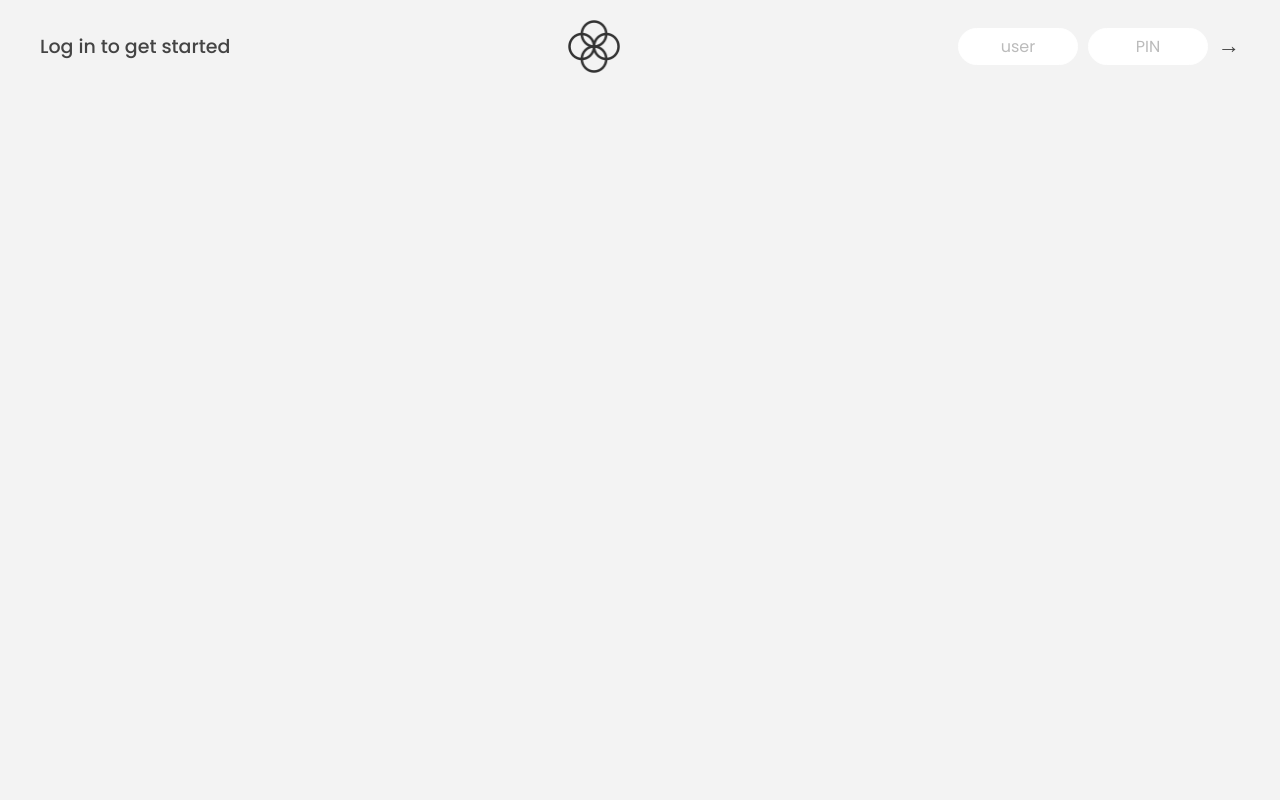
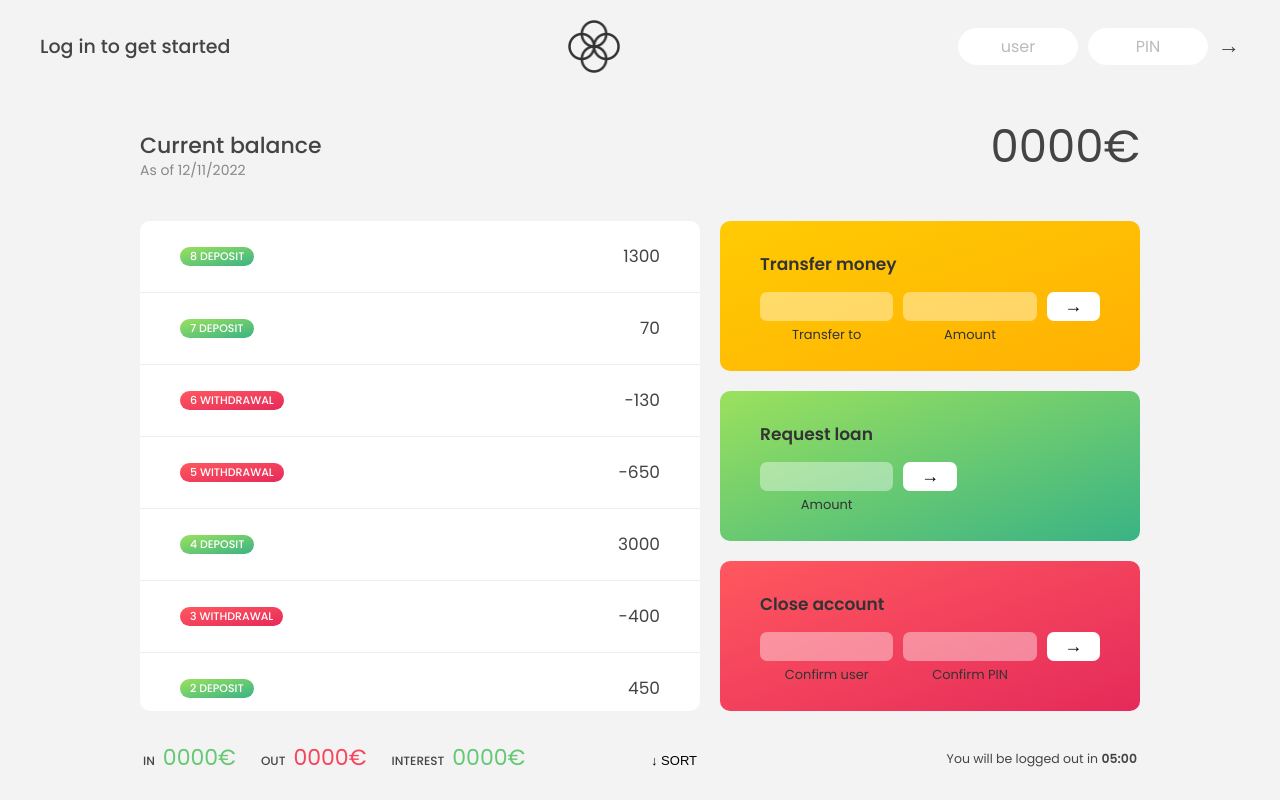
Before and after one commit to ElenaCherpakova/JS-Bankist, a plain HTML site: page index.html in a window 1280 px wide. Drawn offline with Linux system fonts and the light colour scheme.

Commit message:
display all movements

```diff
--- a/index.html
+++ b/index.html
@@ -42,7 +42,7 @@
         <div>
           <p class="balance__label">Current balance</p>
           <p class="balance__date">
-            As of <span class="date">05/03/2037</span>
+            As of <span class="date">12/11/2022</span>
           </p>
         </div>
         <p class="balance__value">0000€</p>
--- a/script.js
+++ b/script.js
@@ -61,8 +61,20 @@ const inputLoanAmount = document.querySelector('.form__input--loan-amount');
 const inputCloseUsername = document.querySelector('.form__input--user');
 const inputClosePin = document.querySelector('.form__input--pin');
 
-/////////////////////////////////////////////////
-/////////////////////////////////////////////////
+const displayMovements = movements => {
+  movements.forEach((mov, i) => {
+    const type = mov > 0 ? 'deposit' : 'withdrawal';
+    const html = `
+    <div class="movements__row">
+          <div class="movements__type movements__type--${type}">${i + 1} ${type}</div>
+          <div class="movements__value">${mov}</div>
+        </div>`;
+    containerMovements.insertAdjacentHTML('afterbegin', html);
+  });
+};
+
+displayMovements(account1.movements);
+
 // LECTURES
 
 const currencies = new Map([
--- a/style.css
+++ b/style.css
@@ -89,7 +89,7 @@ nav {
   gap: 2rem;
 
   /* NOTE This creates the fade in/out animation */
-  opacity: 0;
+  /* opacity: 0; */
   transition: all 1s;
 }
 
```
